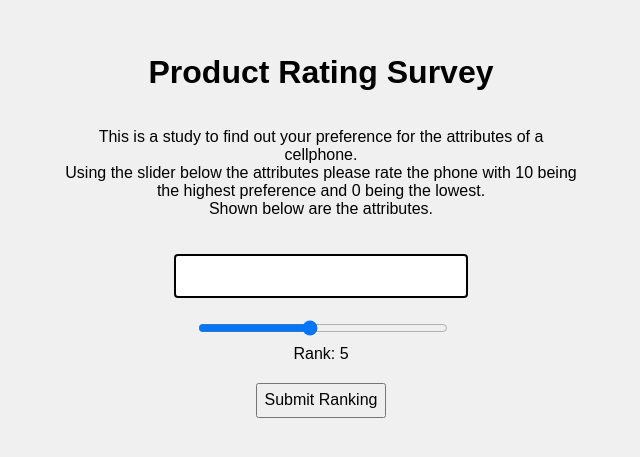
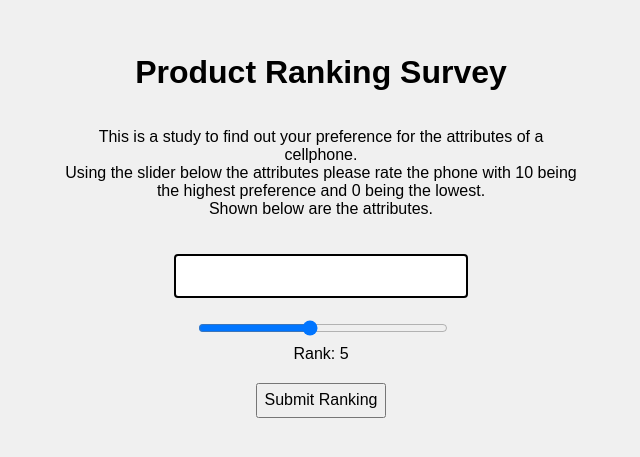
Before and after one commit to RD-Luthr/frontend_ranking_system, a plain HTML site: page index.html in a window 1280 px wide. Shown: the part 175-632 px from the top of the page, without its empty margins (319-959 px from the left). Drawn offline with Linux system fonts and the light colour scheme; no server answers.

Commit message:
Update index.html

```diff
--- a/index.html
+++ b/index.html
@@ -88,7 +88,7 @@
 </head>
 <body>
     <div class="container1">
-        <h1>Product Rating Survey</h1>
+        <h1>Product Ranking Survey</h1>
         <p>This is a study to find out your preference for the attributes of a cellphone.<br>
             Using the slider below the attributes please rate the phone with 10 being the highest preference and 0 being the lowest. <br>
             Shown below are the attributes.
```
